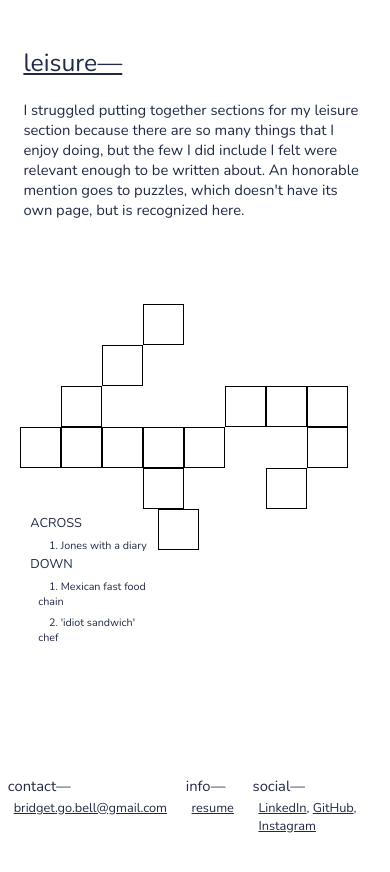
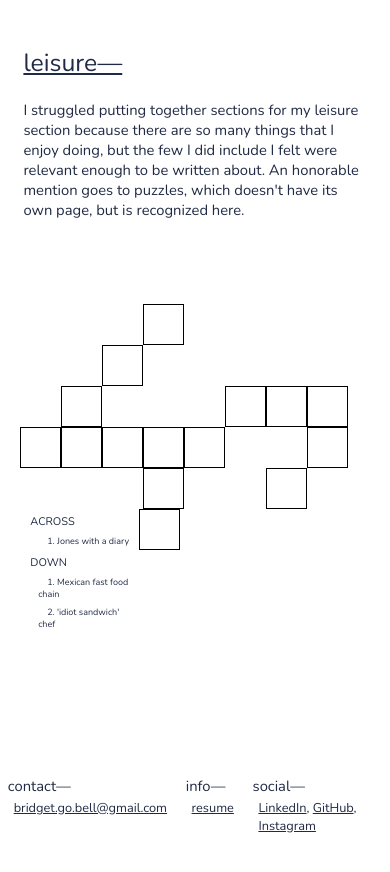
Before and after one commit to b-go-bell/personal-website, a React app in the folder app/: page / in a window 390 px wide. Shown: the part 2783-3655 px from the top of the page. Built offline with nearby package versions, Linux system fonts and the light colour scheme.

Commit message:
phone fix

```diff
--- a/app/src/resources/styles/components/home/Crossword.scss
+++ b/app/src/resources/styles/components/home/Crossword.scss
@@ -126,7 +126,7 @@
     }
 
     .hintLabel {
-        font-size: var(--font-size-h4);
+        font-size: 11px;
         padding: 0;
         padding-left: 2.5vw;
         padding-top: 1vw;
@@ -135,7 +135,7 @@
     }
 
     .hint {
-        font-size: var(--font-size-body);
+        font-size: 9px;
         padding: 0;
         margin: 6px;
         padding-left: 3vw;
@@ -155,14 +155,14 @@
         padding: 0;
         background-color: white;
         border: 1px solid black;
-        font-size: var(--font-size-h0);
+        font-size: var(--font-size-h3);
         text-align: center;
         font-family: 'Architects Daughter';
         border-radius: 0px;
     }
 
     .hint-box {
-        width: 35vw;
+        width: 30vw;
         height: 6vw;
         font-family: 'Nunito';
         color: var(--color-secondary);
```
